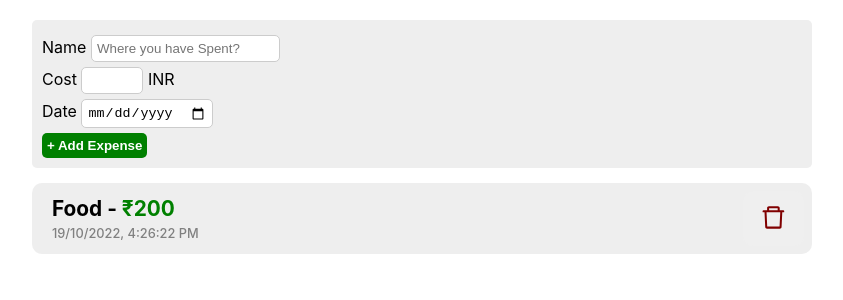
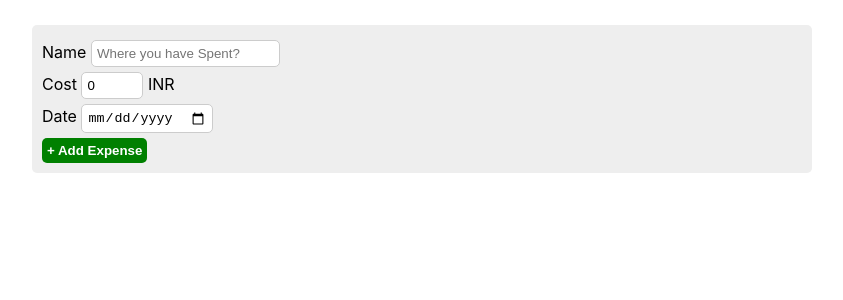
Before and after one commit to swasthikshetty10/expense-tracker, a React (Create React App) app: page / in a window 1280 px wide. Shown: the top 300 px of the page, without its empty margins (218-1061 px from the left). Built offline with nearby package versions, Linux system fonts and the light colour scheme.

Commit message:
States Added

```diff
--- a/src/App.css
+++ b/src/App.css
@@ -67,7 +67,7 @@
   font-weight: 500;
 }
 .wrapper {
-  padding: 5px;
+  padding: 10px;
   max-width: 780px;
   margin: 0 auto;
 }
--- a/src/App.js
+++ b/src/App.js
@@ -1,14 +1,37 @@
+import { useEffect, useState } from 'react';
 import './App.css';
 import ExpenseAdder from './components/ExpenseAdder';
 import ExpenseCard from './components/ExpenseCard';
 
 function App() {
+  const [data, setData] = useState([]);
+  const [total, setTotal] = useState(0);
+  useEffect(() => {
+    const expenses = JSON.parse(localStorage.getItem('data'));
+    if (expenses) {
+      setData(expenses);
+    }
+  }, [])
+  function addExpense(expense) {
+    setData([...data, expense]);
+    setTotal(total + expense.amount);
+    localStorage.data = JSON.stringify([...data])
+  }
+  function deleteExpense(index) {
+    const expense = data[index];
+    setData(data.filter((_, i) => i !== index));
+    setTotal(total - expense.amount);
+    localStorage.data = JSON.stringify([...data]);
+  }
   return (
-
     <div className="App">
       <div className='wrapper'>
-        <ExpenseAdder />
-        <ExpenseCard name={"Food"} amount={200} date={new Date(Date.now())} />
+        <ExpenseAdder addExpense={addExpense} />
+        {
+          data.map(
+            (expense, index) => <ExpenseCard key={index} name={expense.name} index={index} amount={expense.amount} deleteExpense={deleteExpense} date={expense.date} />
+          )
+        }
       </div>
     </div>
   );
--- a/src/components/ExpenseAdder.js
+++ b/src/components/ExpenseAdder.js
@@ -1,22 +1,38 @@
-import React from 'react'
+import React, { useState } from 'react'
 
-function ExpenseAdder() {
+function ExpenseAdder(props) {
+    const [name, setName] = useState('');
+    const [amount, setAmount] = useState(0);
+    const [date, setDate] = useState(new Date());
+    function handleSubmit(e) {
+        e.preventDefault();
+        console.log(name, amount, date);
+        const expense = {
+            name,
+            amount,
+            date
+        }
+        props.addExpense(expense);
+        setName('');
+        setAmount(0);
+        setDate(new Date());
 
+    }
     return (
         <div>
-            <form className='expense-adder'>
+            <form onSubmit={handleSubmit} className='expense-adder'>
                 <div>
                     <label>Name </label>
-                    <input type="text" placeholder="Where you have Spent?" />
+                    <input onChange={(e) => { console.log(e.target.value); setName(e.target.value) }} value={name} type="text" placeholder="Where you have Spent?" />
                 </div>
                 <div>
                     <label>Cost </label>
-                    <input className='amount' type="number" />
+                    <input onChange={(e) => { setAmount(e.target.value) }} value={amount} className='amount' type="number" />
                     <span> INR</span>
                 </div>
                 <div>
                     <label>Date </label>
-                    <input type="date" />
+                    <input onChange={(e) => { setDate(e.target.value) }} value={date} type="date" />
                 </div>
                 <button type="submit">+ Add Expense</button>
             </form>
--- a/src/components/ExpenseCard.js
+++ b/src/components/ExpenseCard.js
@@ -1,14 +1,17 @@
 import React from 'react'
-import {AiOutlineDelete} from 'react-icons/ai'
+import { AiOutlineDelete } from 'react-icons/ai'
 
-function ExpenseCard({amount, name, date}) {
+function ExpenseCard({ amount, name, date, index, deleteExpense }) {
+	function handleDelete() {
+		deleteExpense(index);
+	}
 	return (
 		<div className='expense-card'>
 			<div className='card-body'>
 				<h3>{name} - <span>₹{amount}</span></h3>
-				<h6>{date.toLocaleString('en-gb',  { hour12: true }).toUpperCase()}</h6>
+				<h6>{date.toLocaleString('en-gb', { hour12: true }).toUpperCase()}</h6>
 			</div>
-			<button><AiOutlineDelete /></button>
+			<button onClick={handleDelete}><AiOutlineDelete /></button>
 		</div>
 	)
 }
```
Also changed, not shown: src/components/Header.js (added, +9 -0 lines).
